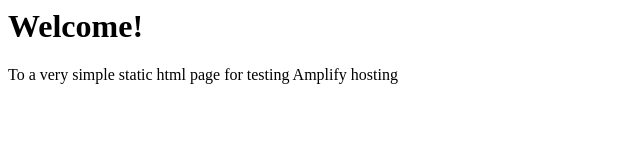
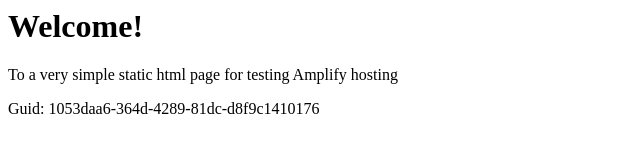
Before and after one commit to aws-aemilia-pdx/Github-PR-Commit-Integration-Test-DoNotTouch-GitHubAutoBuildCanaryTest-v1-preprod-us-west-2, a website: page src/index.html in a window 1280 px wide. Shown: the whole page, without its empty margins (0-640 px from the left). Drawn offline with Linux system fonts and the light colour scheme.

Commit message:
commit from integ tests

```diff
--- a/src/index.html
+++ b/src/index.html
@@ -1,3 +1,5 @@
+
+
 <html lang="en">
 
 <head>
@@ -10,6 +12,6 @@
 <body>
     <h1>Welcome!</h1>
     <p>To a very simple static html page for testing Amplify hosting</p>
-</body>
+    <p>Guid: 1053daa6-364d-4289-81dc-d8f9c1410176</p></body>
 
 </html>
```
